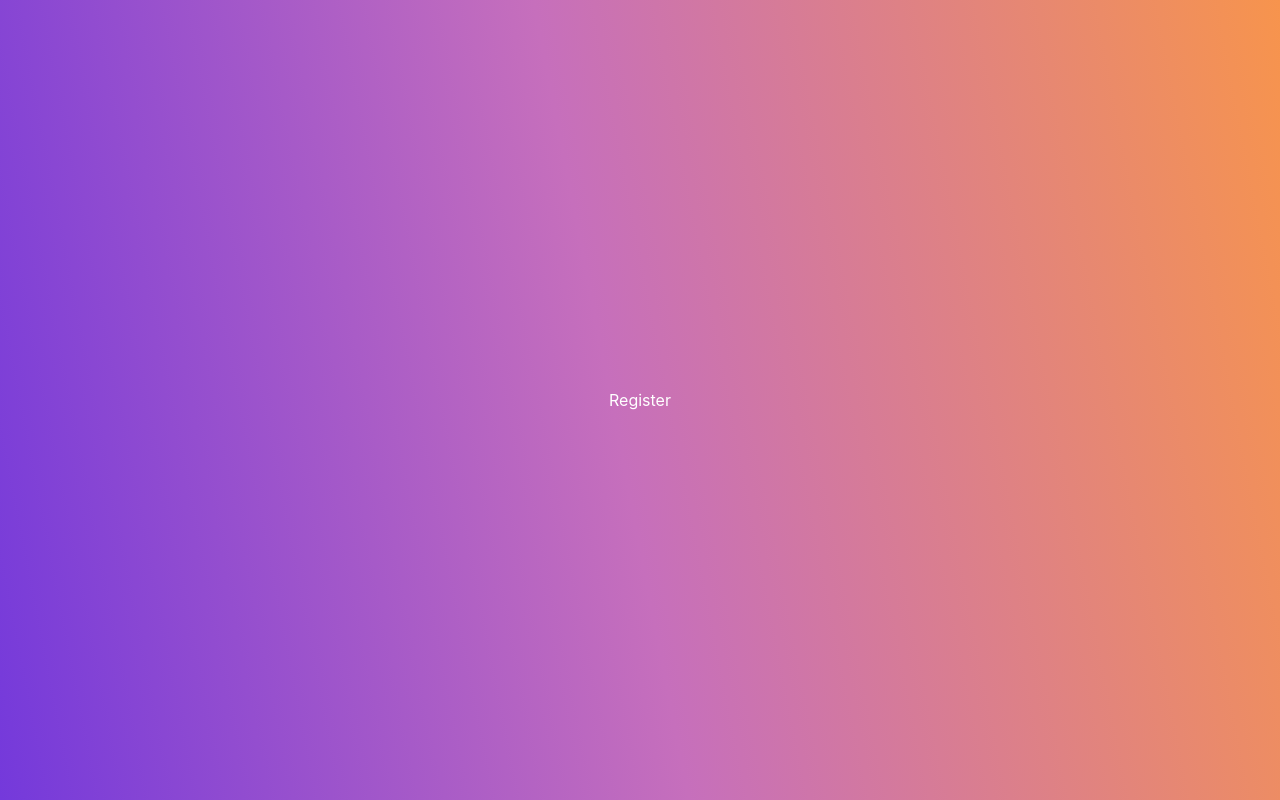
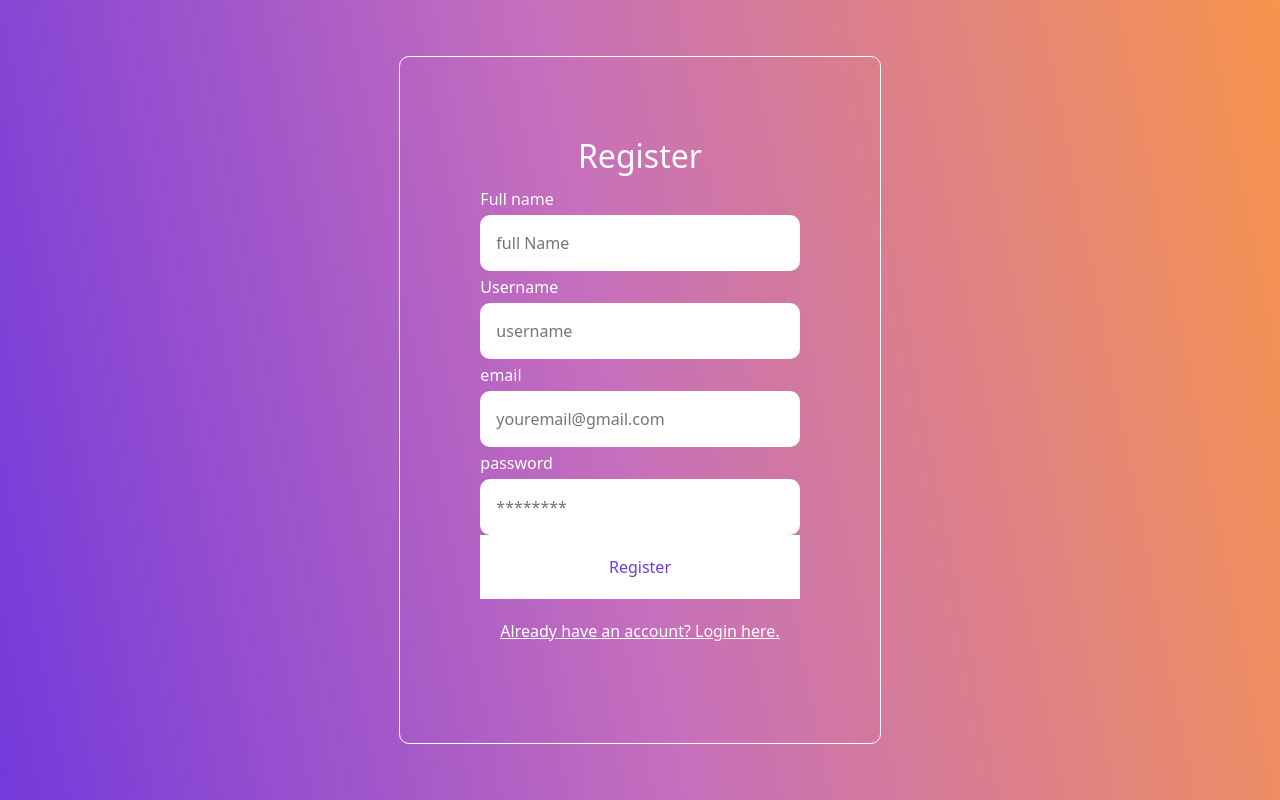
Before and after one commit to SU-CS308-22FA/Team8-AFRA, a React (Create React App) app: page /register in a window 1280 px wide. Built offline with nearby package versions, Linux system fonts and the light colour scheme.

Commit message:
register page added

```diff
--- a/src/pages/Register.jsx
+++ b/src/pages/Register.jsx
@@ -1,3 +1,56 @@
-export const Register = (params) => {
-    return <>Register</>
+import React, {useState} from 'react';
+import "bootstrap/dist/css/bootstrap.min.css"
+import axios from 'axios'
+import { useNavigate } from "react-router-dom"
+
+export const Register = (props) => {
+    const [email, setEmail] = useState('');
+    const [pass, setPass] = useState('');
+    const [name, setName] = useState('');
+    const [username, setUsername] = useState('');
+    const navigate = useNavigate();
+
+    const handleSubmit = (e) => {
+        e.preventDefault();
+        console.log(email);
+        console.log(pass);
+        console.log(name);
+        console.log(username);
+
+        const registered = {
+            fullName:name,
+            username: username,
+            email: email,
+            password: pass
+        }
+
+        axios.post('http://localhost:4000/app/signup', registered)
+        .then(response => {
+            if (response.data === "Username taken" || response.data === "Email already used." || response.data === "Can't leave fields empty")
+                alert(response.data);
+            else
+                navigate("/settings/user",  {state: response.data});
+        }
+        )
+
+
+    }
+
+    return (
+        <div className="auth-form-container">
+            <h2>Register</h2>
+        <form className="register-form" onSubmit={handleSubmit}>
+            <label htmlFor="name">Full name</label>
+            <input value={name} onChange = {(e) => setName(e.target.value)} name="name" id="name" placeholder="full Name" />
+            <label htmlFor="name">Username</label>
+            <input value={username} onChange = {(e) => setUsername(e.target.value)} name="username" id="username" placeholder="username" />
+            <label htmlFor="email">email</label>
+            <input value={email} onChange={(e) => setEmail(e.target.value)}type="email" placeholder="youremail@gmail.com" id="email" name="email" />
+            <label htmlFor="password">password</label>
+            <input value={pass} onChange={(e) => setPass(e.target.value)} type="password" placeholder="********" id="password" name="password" />
+            <button type="submit">Register</button>
+        </form>
+        <button className="link-btn" onClick={() => navigate('/login')}>Already have an account? Login here.</button>
+    </div>
+    )
 }
```
Also changed, not shown: 1 other file (tests, documents, lock files or other folders).
